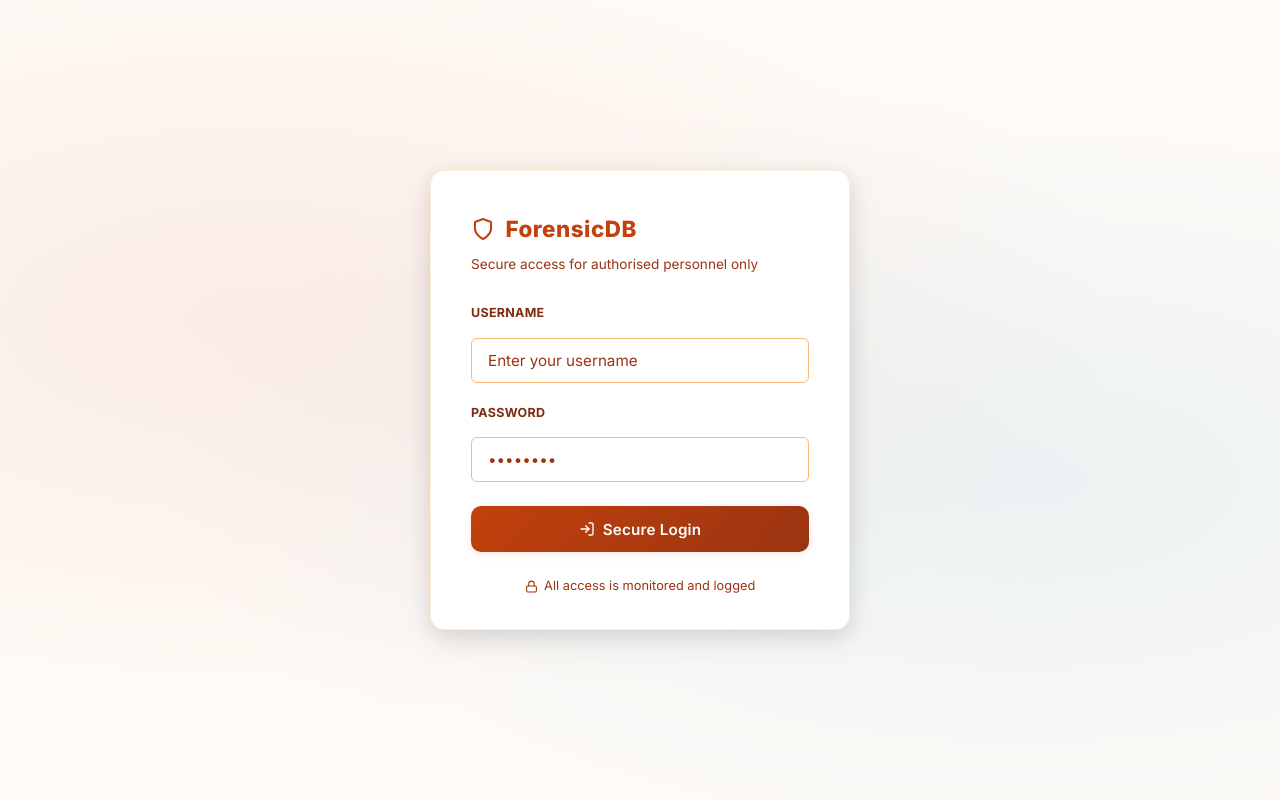
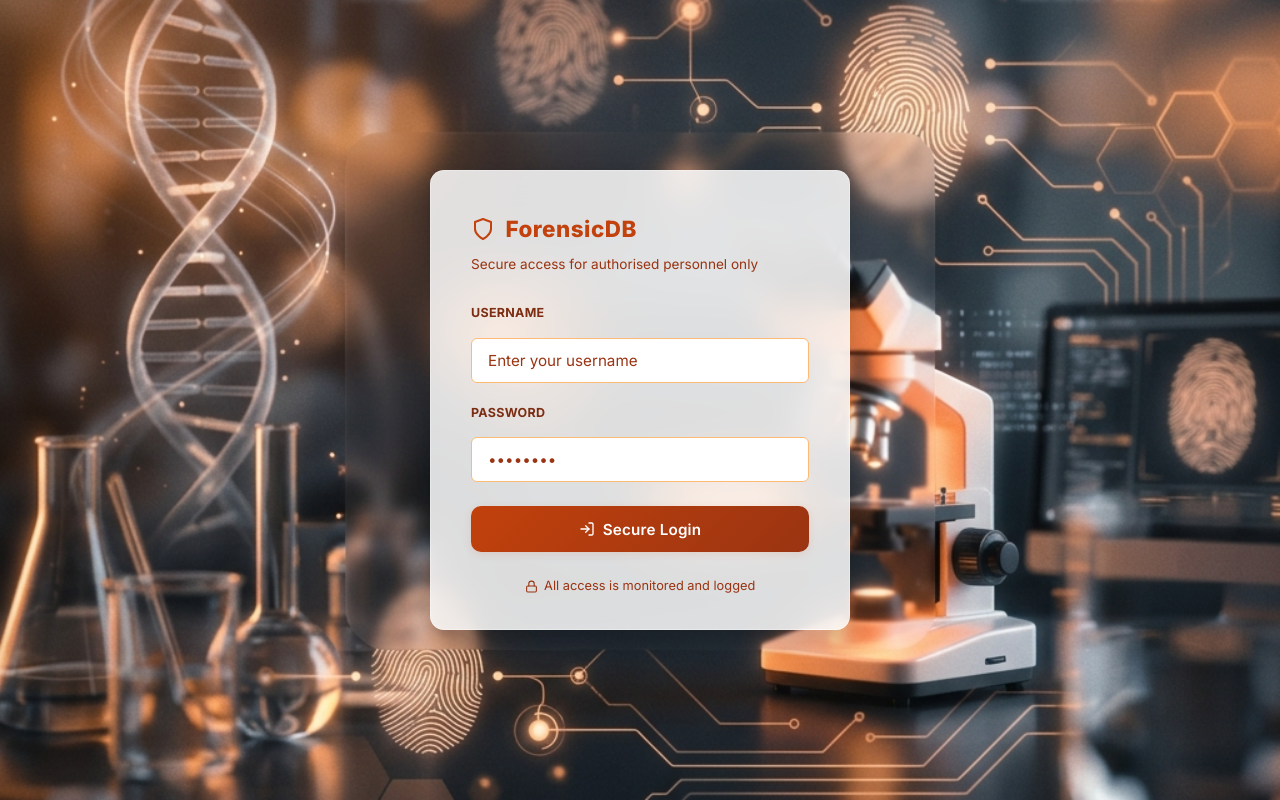
Before and after one commit to senara06/Forensic-Medical-Department-Data-Base-System, a Flask app: page /login in a window 1280 px wide. Run offline with Flask 3, Linux system fonts and the light colour scheme.

Commit message:
Update login page with dynamic forensic background image and glassmorphism styling

```diff
--- a/app/static/css/styles.css
+++ b/app/static/css/styles.css
@@ -98,24 +98,25 @@ a { text-decoration: none; color: inherit; }
 /* ============================================================
    LOGIN PAGE (LIGHT MODE)
    ============================================================ */
-body.login-body {
+.login-body {
   display: flex;
   align-items: center;
   justify-content: center;
-  background: radial-gradient(ellipse at 20% 40%, rgba(194, 65, 12, 0.08) 0%, transparent 60%),
-              radial-gradient(ellipse at 80% 60%, rgba(2, 132, 199, 0.08) 0%, transparent 60%),
-              var(--bg-dark);
+  background: url('../img/forensic_bg.jpg') no-repeat center center fixed;
+  background-size: cover;
   min-height: 100vh;
 }
 
 .login-card {
-  background: var(--bg-surface);
-  border: 1px solid var(--border-color);
+  background: rgba(255, 255, 255, 0.85);
+  backdrop-filter: blur(16px);
+  -webkit-backdrop-filter: blur(16px);
+  border: 1px solid rgba(255, 255, 255, 0.3);
   border-radius: var(--radius-lg);
   padding: 2.5rem 2.5rem 2rem;
   width: 100%;
   max-width: 420px;
-  box-shadow: var(--shadow-lg), 0 4px 20px rgba(0, 0, 0, 0.06);
+  box-shadow: var(--shadow-lg), 0 8px 32px rgba(0, 0, 0, 0.1);
 }
 
 .login-logo {
```
Also changed, not shown: app/static/img/forensic_bg.jpg (added).
